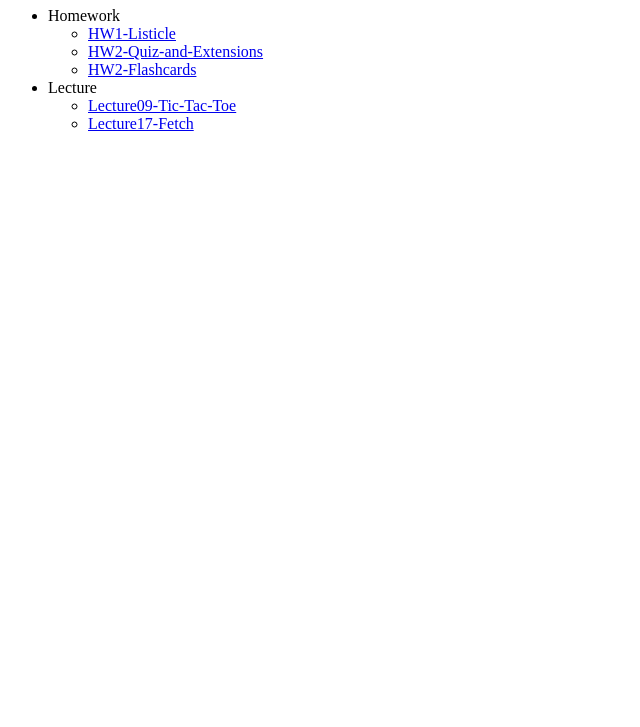
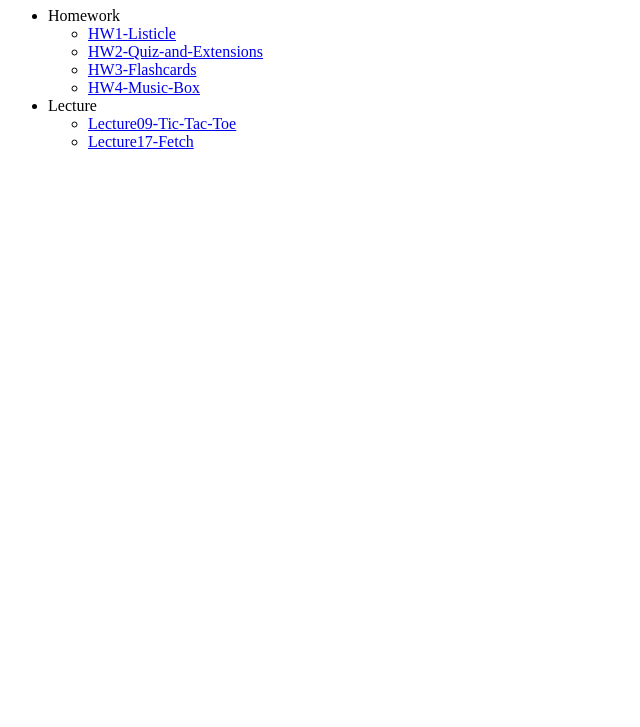
Before and after one commit to kwsong0113/CS193X, a browser extension: page index.html in a window 1280 px wide. Shown: the part 73-800 px from the top of the page, without its empty margins (0-640 px from the left). Drawn offline with Linux system fonts and the light colour scheme.

Commit message:
Add hw4 to cs193x github page

```diff
--- a/index.html
+++ b/index.html
@@ -11,7 +11,8 @@
         <ul>
           <li><a href = "HW1-Listicle">HW1-Listicle</a></li>
           <li><a href = "HW2-Quiz-and-Extensions">HW2-Quiz-and-Extensions</a></li>
-          <li><a href = "HW3-Flashcards">HW2-Flashcards</a></li>
+          <li><a href = "HW3-Flashcards">HW3-Flashcards</a></li>
+          <li><a href = "HW4-Music-Box">HW4-Music-Box</a></li>
         </ul>
       </li>
       <li>Lecture
```
